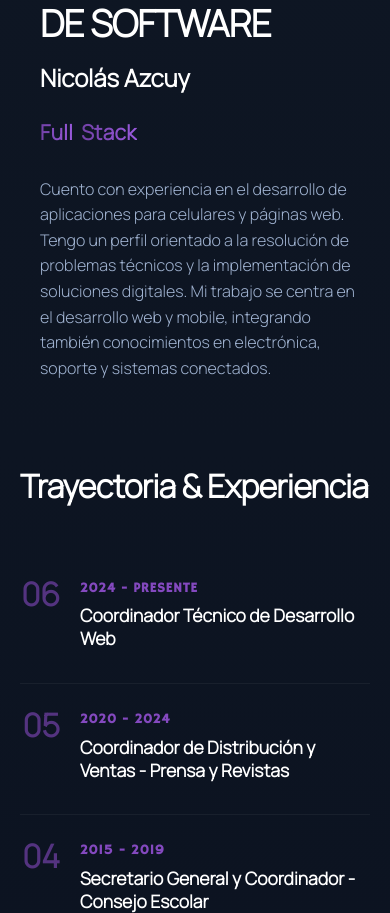
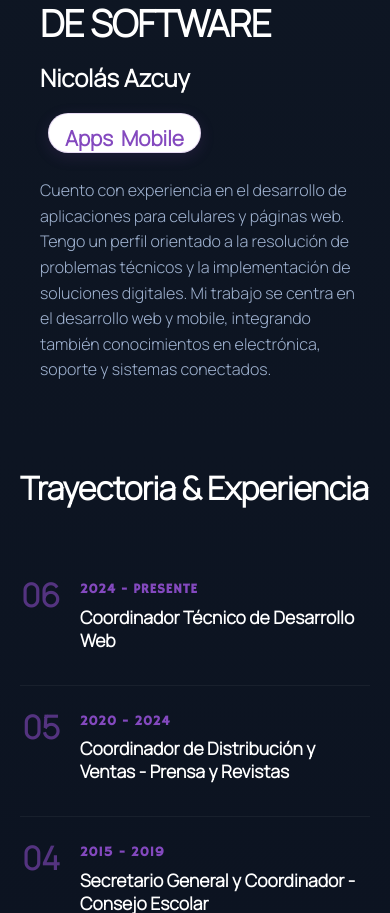
Before and after one commit to nazcuy/mi_portfolio, a React (Create React App) app: page / in a window 390 px wide. Shown: the part 5489-6402 px from the top of the page. Built offline with nearby package versions, Linux system fonts and the light colour scheme.

Commit message:
Subo animación corregida del Sobre Mí

```diff
--- a/src/components/aboutMe/AboutMe.css
+++ b/src/components/aboutMe/AboutMe.css
@@ -16,7 +16,7 @@
   align-items: start;
 }
 
-/* ===== COLUMNA IZQUIERDA - CircularText + Contenido ===== */
+/* ===== COLUMNA IZQUIERDA ===== */
 .circular-timeline-left {
   display: flex;
   flex-direction: column;
@@ -29,7 +29,6 @@
   align-items: center;
 }
 
-/* Contenido de texto */
 .circular-timeline-content {
   padding-left: 20px;
   padding-top: 70px;
@@ -57,14 +56,12 @@
   gap: 0.75rem;
 }
 
-/* Estilo para el nombre en el subtítulo */
 .subtitle-name {
   font-weight: 700;
   margin-right: 0.75rem;
   color: #ffffff;
 }
 
-/* Descripción */
 .circular-timeline-description {
   font-family: "Manrope", sans-serif;
   font-size: 1.1rem;
@@ -74,50 +71,91 @@
   max-width: 600px;
 }
 
-/* ===== ESTILOS ESPECÍFICOS PARA ROTATINGTEXT ===== */
-.circular-timeline-subtitle .text-rotate-element {
-  font-size: 1.8rem;
-  font-weight: 600;
-  color: #ffffff;
-  background: linear-gradient(90deg, #8449bf 0%, #b366ff 100%);
-  -webkit-background-clip: text;
-  background-clip: text;
-  color: transparent;
-  letter-spacing: 0.02em;
+/* ===== ESTILOS PARA ROTATINGTEXT ===== */
+.rotating-text-container {
+  display: inline-flex;
+  align-items: center;
+  justify-content: center;
+  background: white !important;
+  border-radius: 30px !important;
+  padding: 8px 24px !important;
+  box-shadow: 0 4px 15px rgba(132, 73, 191, 0.15) !important;
+  border: 1px solid rgba(132, 73, 191, 0.2) !important;
+  min-width: 180px;
+  height: 50px;
+  margin-left: 12px;
   position: relative;
-  transition: all 0.3s ease;
-  display: inline-block;
+  overflow: hidden;
 }
 
-/* Efecto de subrayado sutil */
-.circular-timeline-subtitle .text-rotate-element::after {
-  content: '';
-  position: absolute;
-  bottom: -3px;
-  left: 0;
-  width: 100%;
-  height: 2px;
-  background: linear-gradient(90deg, #8449bf, #b366ff);
-  transform: scaleX(0);
-  transform-origin: right;
-  transition: transform 0.4s ease;
+/* El texto dentro del contenedor */
+.rotating-text-container .text-rotate-element {
+  color: #8449bf !important;
+  font-weight: 700 !important;
+  font-size: 1.8rem !important;
+  line-height: 1 !important;
+  position: relative;
 }
 
-/* Animación de pulso solo para el texto rotativo */
-@keyframes text-pulse {
-  0%, 100% {
-    opacity: 1;
+/* Contenedor interno del texto rotativo */
+.rotating-text-container .text-rotate {
+  width: 100%;
+  text-align: center;
+  display: flex;
+  justify-content: center;
+  align-items: center;
+}
+
+/* Para manejar el espacio entre palabras si hay más de una */
+.rotating-text-split {
+  display: inline-flex;
+  align-items: center;
+  justify-content: center;
+}
+
+/* Estilos específicos para el elemento de texto */
+.rotating-text-element {
+  display: inline-block;
+  position: relative;
+  width: 100%;
+  text-align: center;
+}
+
+/* Asegurar que no haya espacios adicionales */
+.rotating-text-container .text-rotate-word {
+  display: inline-flex;
+  align-items: center;
+  justify-content: center;
+}
+
+/* Responsive */
+@media (max-width: 768px) {
+  .rotating-text-container {
+    min-width: 150px;
+    padding: 6px 20px !important;
+    height: 45px;
+    margin-left: 10px;
   }
-  50% {
-    opacity: 0.85;
+
+  .rotating-text-container .text-rotate-element {
+    font-size: 1.5rem !important;
   }
 }
 
-.circular-timeline-subtitle .text-rotate-element {
-  animation: text-pulse 3s ease-in-out infinite;
+@media (max-width: 576px) {
+  .rotating-text-container {
+    min-width: 130px;
+    padding: 5px 16px !important;
+    height: 40px;
+    margin-left: 8px;
+  }
+
+  .rotating-text-container .text-rotate-element {
+    font-size: 1.3rem !important;
+  }
 }
 
-/* ===== COLUMNA DERECHA - LÍNEA DE TIEMPO ===== */
+/* ===== COLUMNA DERECHA ===== */
 .timeline-section {
   max-width: 500px;
 }
@@ -204,7 +242,6 @@
   transition: all 0.4s ease;
 }
 
-/* Efectos hover */
 .timeline-item:hover {
   border-bottom-color: rgba(132, 73, 191, 0.2);
 }
@@ -218,7 +255,6 @@
   color: #8449bf;
 }
 
-/* Item activo */
 .timeline-item.active p {
   opacity: 1;
   max-height: 150px;
@@ -227,7 +263,6 @@
   padding-bottom: 50px;
 }
 
-/* Línea vertical de la timeline */
 .timeline-item::before {
   content: '';
   position: absolute;
@@ -353,3 +388,32 @@
     max-height: 700px;
   }
 }
+@media (max-width: 768px) {
+  .rotating-container {
+    min-width: 150px;
+    padding: 6px 16px;
+    margin-left: 8px;
+    height: 45px;
+  }
+
+  .rotating-container .text-rotate {
+    font-size: 1.5rem;
+  }
+}
+
+@media (max-width: 576px) {
+  .rotating-container {
+    min-width: 130px;
+    padding: 5px 14px;
+    margin-left: 6px;
+    height: 40px;
+  }
+
+  .rotating-container .text-rotate {
+    font-size: 1.3rem;
+  }
+
+  .circular-timeline-subtitle {
+    flex-wrap: wrap;
+  }
+}
--- a/src/components/aboutMe/AboutMe.jsx
+++ b/src/components/aboutMe/AboutMe.jsx
@@ -52,7 +52,6 @@ function CircularTimeline() {
   return (
     <section id="circular-timeline">
       <div className="circular-timeline-container">
-        {/* Columna izquierda - CircularText + Contenido */}
         <div className="circular-timeline-left">
           <div className="circular-timeline-circular-container">
             <CircularText
@@ -71,18 +70,16 @@ function CircularTimeline() {
               <span className="subtitle-name">Nicolás Azcuy</span>
               <RotatingText
                 texts={["Frontend", "Backend", "Full Stack", "Apps Mobile", "Páginas Web", "Integración IoT"]}
-                staggerFrom="last"
-                initial={{ y: "100%", opacity: 0 }}
-                animate={{ y: 0, opacity: 1 }}
-                exit={{ y: "-120%", opacity: 0 }}
-                staggerDuration={0.02}
-                transition={{
-                  type: "Spring",
-                  damping: 500,
-                  stiffness: 400,
-                  mass: 0.5
-                }}
-                rotationInterval={2500}
+                mainClassName="rotating-text-container"
+                staggerFrom={"last"}
+                initial={{ y: "100%" }}
+                animate={{ y: 0 }}
+                exit={{ y: "-200%" }}
+                staggerDuration={0.025}
+                splitLevelClassName="rotating-text-split"
+                elementLevelClassName="rotating-text-element"
+                transition={{ type: "spring", damping: 30, stiffness: 400 }}
+                rotationInterval={2000}
                 splitBy="words"
               />
             </h2>
@@ -95,7 +92,6 @@ function CircularTimeline() {
           </div>
         </div>
 
-        {/* Columna derecha - Línea de tiempo */}
         <div className="timeline-section">
           <h2 className="timeline-title">Trayectoria & Experiencia</h2>
 
--- a/src/components/rotatingText/RotatingText.css
+++ b/src/components/rotatingText/RotatingText.css
@@ -30,25 +30,9 @@
 
 .text-rotate-element {
   display: inline-block;
-  font-family: "Manrope", sans-serif;
-  font-size: 1.8rem;
-  font-weight: 600;
   position: relative;
 }
 
 .text-rotate-space {
   white-space: pre;
 }
-
-/* Responsive base */
-@media (max-width: 768px) {
-  .text-rotate-element {
-    font-size: 1.5rem;
-  }
-}
-
-@media (max-width: 576px) {
-  .text-rotate-element {
-    font-size: 1.3rem;
-  }
-}
--- a/src/components/rotatingText/RotatingText.jsx
+++ b/src/components/rotatingText/RotatingText.jsx
@@ -12,10 +12,10 @@ function cn(...classes) {
 const RotatingText = forwardRef((props, ref) => {
   const {
     texts,
-    transition = { type: 'Spring', damping: 500, stiffness: 400 },
+    transition = { type: 'spring', damping: 25, stiffness: 300 },
     initial = { y: '100%', opacity: 0 },
     animate = { y: 0, opacity: 1 },
-    exit = { y: '-120%', opacity: 0 },
+    exit = { y: '-200%', opacity: 0 },
     animatePresenceMode = 'wait',
     animatePresenceInitial = false,
     rotationInterval = 2000,
@@ -154,9 +154,13 @@ const RotatingText = forwardRef((props, ref) => {
         >
           {elements.map((wordObj, wordIndex, array) => {
             const previousCharsCount = array.slice(0, wordIndex).reduce((sum, word) => sum + word.characters.length, 0);
+            const totalChars = array.reduce((sum, word) => sum + word.characters.length, 0);
             return (
               <span key={wordIndex} className={cn('text-rotate-word', splitLevelClassName)}>
-                {wordObj.characters.map((char, charIndex) => (
+                {wordObj.characters.map((char, charIndex) => {
+                  const index = previousCharsCount + charIndex;
+                  const delay = getStaggerDelay(index, totalChars);
+                  return (
                     <motion.span
                       key={charIndex}
                       initial={initial}
@@ -164,16 +168,14 @@ const RotatingText = forwardRef((props, ref) => {
                       exit={exit}
                       transition={{
                         ...transition,
-                      delay: getStaggerDelay(
-                        previousCharsCount + charIndex,
-                        array.reduce((sum, word) => sum + word.characters.length, 0)
-                      )
+                        delay
                       }}
                       className={cn('text-rotate-element', elementLevelClassName)}
                     >
                       {char}
                     </motion.span>
-                ))}
+                  );
+                })}
                 {wordObj.needsSpace && <span className="text-rotate-space"> </span>}
               </span>
             );
```
Lines whose indentation alone changed are shown as unchanged.
